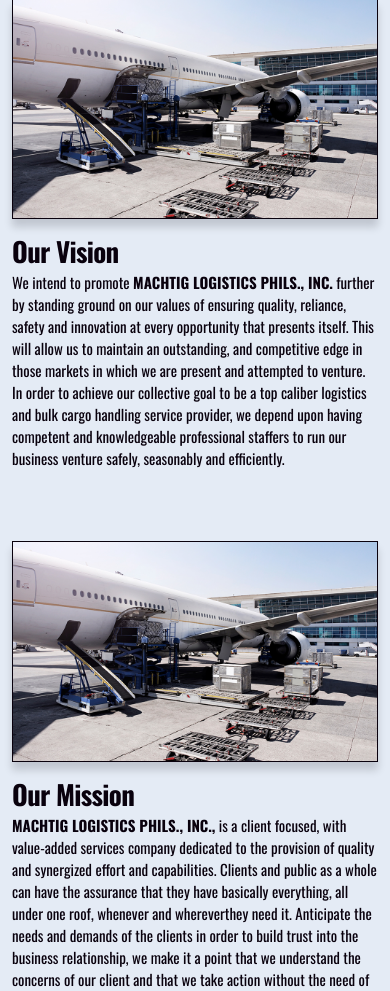
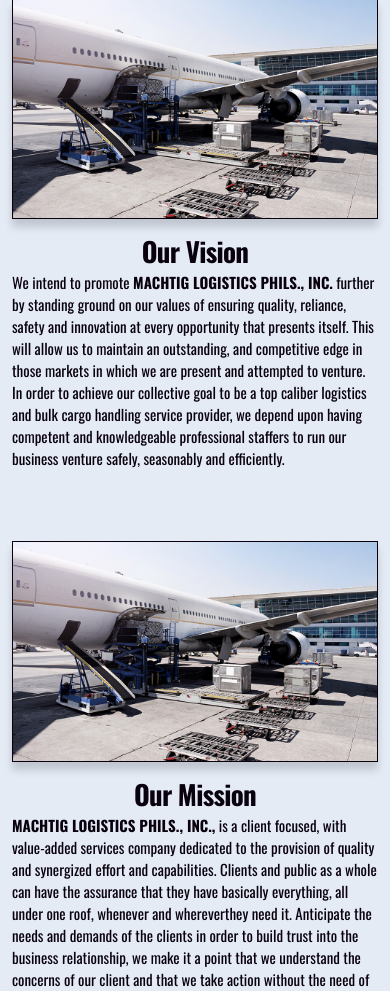
Before and after one commit to rrrrence/rrrrence.github.io, a PHP site: page /about-us.html in a window 390 px wide. Shown: the part 553-1544 px from the top of the page. Run offline with PHP 8.4, Linux system fonts and the light colour scheme.

Commit message:
Update style.css

```diff
--- a/style.css
+++ b/style.css
@@ -516,17 +516,17 @@
         margin-left: 0;
         margin-right: 0;
     }
+
     .card-1 {
         grid-template-columns: auto;
     }
-    .card-1:nth-child(odd) .card-1-wrapper {
-        order: 1;
-        justify-content: flex-start;
-    }
-}
-
-@media only screen and (max-width: 480px) {
-
+        .card-1:nth-child(odd) .card-1-wrapper {
+            order: 1;
+            justify-content: flex-start;
+        }
+            .card-1 .card-1-wrapper .card-1-text h1 {
+                text-align: center;
+            }
 }
 
 /* "Why us" styling */
```
